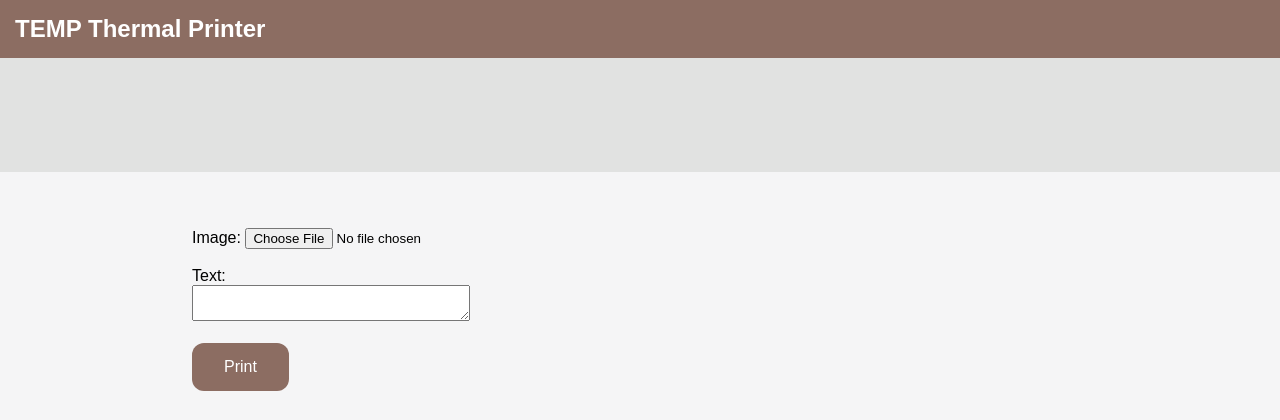
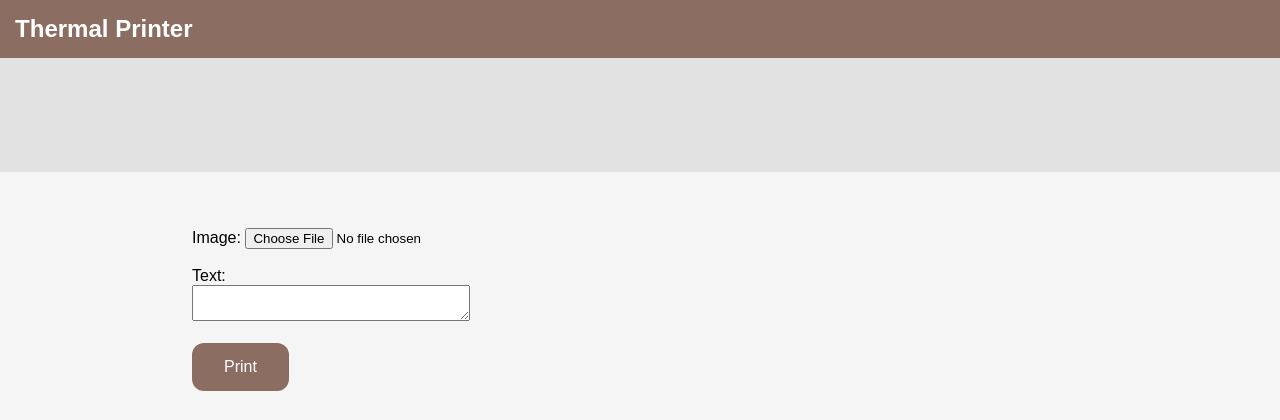
Before and after one commit to Sskki-exe/escpos, a Flask app: page / in a window 1280 px wide; the page is wider, and only the part inside the window is pictured. Shown: the top 420 px of that part. Run offline with Flask 2, Linux system fonts and the light colour scheme.

Commit message:
title change

```diff
--- a/template/index.html
+++ b/template/index.html
@@ -65,7 +65,7 @@
 </head>
 
 <body onload="document.main.reset()">
-    <h2>TEMP Thermal Printer</h2>
+    <h2>Thermal Printer</h2>
     <div class="output"></div>
     <div>
         <form method="post" enctype="multipart/form-data">
```
